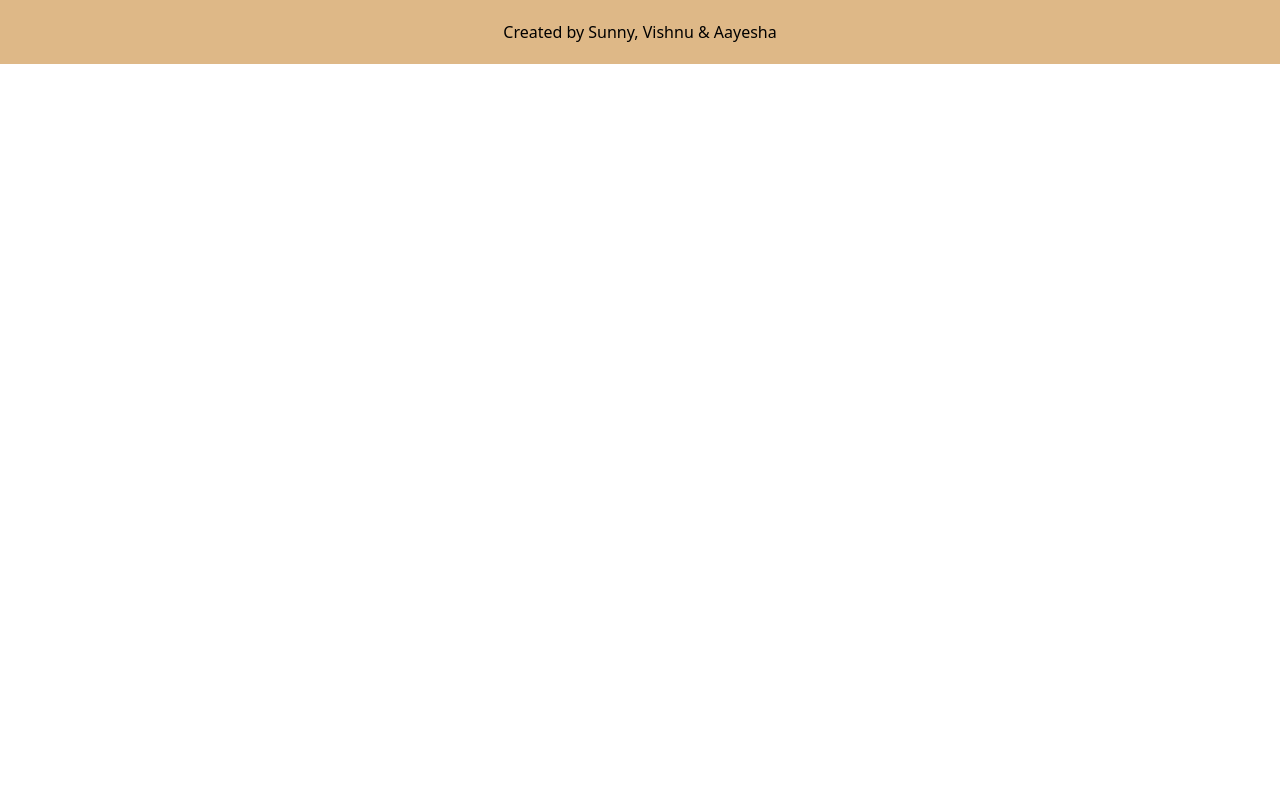
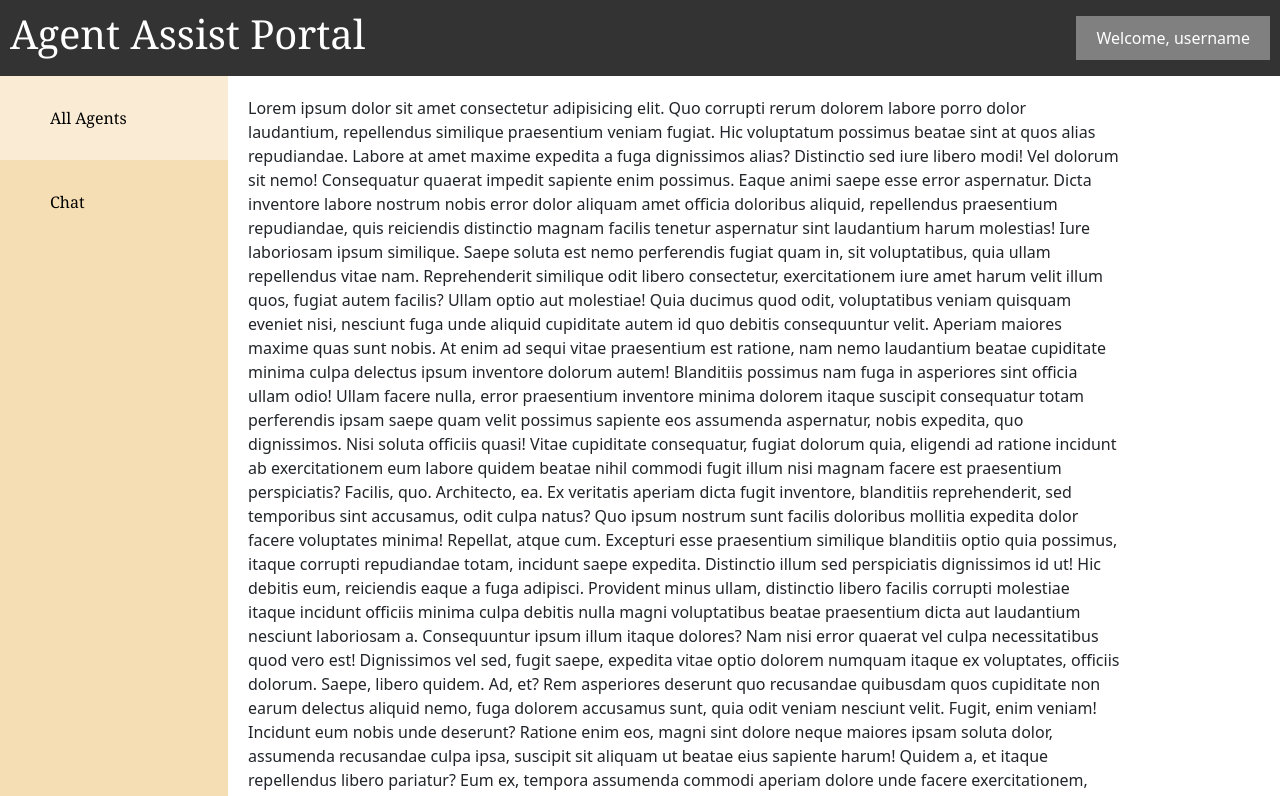
Before and after one commit to viya410/agent-assist, an Angular app: page /chat/user in a window 1280 px wide. Before the commit this address led to /. Shown: the top 796 px of the page. Built offline with nearby package versions, Linux system fonts and the light colour scheme.

Commit message:
created dashboard style should add profiles n chat

```diff
--- a/src/app/app-routing.module.ts
+++ b/src/app/app-routing.module.ts
@@ -12,7 +12,11 @@ const routes: Routes = [
   {
   path:'justlogin',component:JustloginComponent
 },
-  { path: 'profiles', loadChildren: () => import('./profiles/profiles.module').then(m => m.ProfilesModule) }
+  { path: 'profiles', loadChildren: () => import('./profiles/profiles.module').then(m => m.ProfilesModule)
+},
+{
+  path: 'chat', loadChildren: ()=>import ('./profiles/profiles.module').then(m=>m.ProfilesModule)
+}
 ];
 
 @NgModule({
--- a/src/app/app.component.scss
+++ b/src/app/app.component.scss
@@ -1,9 +1,8 @@
 footer {
+    display: flex;
     background-color: burlywood;
     width: 100%;
-    bottom: 0;
-    text-align: center;
-   align-items: center;
-   padding: 20px;
-   color: black;
-  }
+    justify-content: center;
+    padding: 20px;
+    color: black;
+}
--- a/src/app/profiles/profiles.component.html
+++ b/src/app/profiles/profiles.component.html
@@ -1,23 +1,32 @@
-<header class="navbar">
-    <nav class="navbar-left">
-      <!-- Left side of the navbar content -->
-      <ul>
-        <li><a routerLink="/profiles/chat">Chat</a></li>
-        <li><a routerLink="/profiles/user">User</a></li>
-        <li><a routerLink="/profiles/admin">Admin</a></li>
-        <!-- Add more links as needed -->
-      </ul>
-    </nav>
-    <div class="navbar-right">
-      <!-- Right side of the navbar content -->
-      <!-- You can add user-related controls, settings, etc. here -->
+<header>
+  <div>
+    <h1>Agent Assist Portal</h1>
+  </div>
+  <div class="dropdown">
+    <button (click)="toggleDropdown()">Welcome, username</button>
+  <div *ngIf="isClicked" class="dropdown-content">
+    <p>Username</p>
+    <a id="logout" href="./justlogin">Logout</a>
+  </div>
+  </div>
+</header>
+
+<div class="container">
+  <div class="navbar">
+    <ul>
+      <div class="div1">
+      <li>
+        <a href="#">All Agents</a>
+      </li>
+      </div>
+      <div class="div2">
+      <li>
+        <a href="./profiles/chat">Chat</a>
+      </li>
     </div>
-  </header>
-  <aside>
-    <div class="logo-container">
-        <p>hello
-        </p>
-        <p>hi</p>
-        <p>Welcome</p>
-    </div>
-</aside>
+    </ul>
+  </div>
+  <div class="content">
+    <router-outlet></router-outlet>
+  </div>
+</div>
--- a/src/app/profiles/profiles.component.scss
+++ b/src/app/profiles/profiles.component.scss
@@ -1,43 +1,114 @@
-/* profile-header.component.css */
-.navbar {
+body{
+  font-family: Georgia, 'Times New Roman', Times, serif;
+  margin: 0;
+  padding: 0;
   display: flex;
-    align-items: center;
-    justify-content: space-between;
-    background-color: #333; /* Adjust as needed */
-    color: white;
-    padding: 10px 20px;
+  flex-direction: column;
+  min-height: 100vh;
 }
 
-  .navbar-left {
+header{
+  background-color: #333;
+  color: #fff;
+  padding: 10px;
   display: flex;
+  justify-content: space-between;
   align-items: center;
 }
 
-  .navbar-left ul {
-    list-style: none;
+.container{
   display: flex;
+  flex: 1;
   margin: 0;
   padding: 0;
 }
 
-  .navbar-left li {
-    margin-right: 20px;
+.navbar{
+  background-color: wheat;
+  color: black;
+  width: 20%;
+  padding: 0;
+  min-height: 100%;
+  display: flex;
+  flex-direction: column;
+  align-items: flex-start;
 }
 
-  .navbar-left a {
-    text-decoration: none;
-    color: white;
+.content{
+  flex: 1;
+  padding: 20px;
 }
 
-//   .navbar-right {
-//     /* You can adjust alignment and spacing here */
-//   }
-  aside{
+button{
+  background-color: grey;
+  color: #fff;
+  border: none;
+  padding: 10px 20px;
+  cursor: pointer;
+}
+
+.dropdown{
+  position: relative;
+  display: inline-block;
+}
+
+.dropdown-content{
+  display: none;
+  position: relative;
+  background-color: #333;
+  min-width: 160px;
+  box-shadow: 0px 8px 16px 0px rgba(0,0,0,0.2);
+  z-index: 1;
+  top: 100%;
+  left: 0;
+}
+
+.dropdown-content {
+  color: #fff;
+  padding: 12px 16px;
+  text-decoration: none;
   display: block;
-    flex-basis: 0;
-    flex-shrink: 1;
-    padding: 0.75rem;
 }
-aside{
-    flex: 1;
+
+.dropdown-content a:hover{
+  background-color: #007bff;
 }
+
+.dropdown:hover .dropdown-content{
+  display: block;
+}
+
+h1{
+  font-family: Georgia, 'Times New Roman', Times, serif;
+}
+
+li{
+  list-style: none;
+  margin: 10px;
+  padding: 10px;
+  font-family: Georgia, 'Times New Roman', Times, serif;
+}
+
+a{
+  text-decoration: none;
+  margin: 10px;
+  padding: 10px;
+  color: black;
+  font-weight: 500;
+}
+
+.navbar ul{
+  list-style: none;
+  padding: 0;
+  margin: 0;
+  width: 100%;
+}
+
+.div1, .div2{
+  display: flex;
+  padding: 10px;
+}
+
+.div1{
+  background-color: rgb(249, 235, 212);
+}
--- a/src/app/profiles/profiles.component.ts
+++ b/src/app/profiles/profiles.component.ts
@@ -6,5 +6,9 @@ import { Component } from '@angular/core';
   styleUrls: ['./profiles.component.scss']
 })
 export class ProfilesComponent {
-
+  isClicked = false;
+  toggleDropdown(){
+    console.log('hello')
+    this.isClicked=!this.isClicked ;
+  }
 }
--- a/src/app/profiles/user/user.component.html
+++ b/src/app/profiles/user/user.component.html
@@ -1 +1,20 @@
-<p>user works!</p>
+<p>Lorem ipsum dolor sit amet consectetur adipisicing elit. Quo corrupti rerum dolorem labore porro dolor laudantium, repellendus similique praesentium veniam fugiat. Hic voluptatum possimus beatae sint at quos alias repudiandae.
+Labore at amet maxime expedita a fuga dignissimos alias? Distinctio sed iure libero modi! Vel dolorum sit nemo! Consequatur quaerat impedit sapiente enim possimus. Eaque animi saepe esse error aspernatur.
+Dicta inventore labore nostrum nobis error dolor aliquam amet officia doloribus aliquid, repellendus praesentium repudiandae, quis reiciendis distinctio magnam facilis tenetur aspernatur sint laudantium harum molestias! Iure laboriosam ipsum similique.
+Saepe soluta est nemo perferendis fugiat quam in, sit voluptatibus, quia ullam repellendus vitae nam. Reprehenderit similique odit libero consectetur, exercitationem iure amet harum velit illum quos, fugiat autem facilis?
+Ullam optio aut molestiae! Quia ducimus quod odit, voluptatibus veniam quisquam eveniet nisi, nesciunt fuga unde aliquid cupiditate autem id quo debitis consequuntur velit. Aperiam maiores maxime quas sunt nobis.
+At enim ad sequi vitae praesentium est ratione, nam nemo laudantium beatae cupiditate minima culpa delectus ipsum inventore dolorum autem! Blanditiis possimus nam fuga in asperiores sint officia ullam odio!
+Ullam facere nulla, error praesentium inventore minima dolorem itaque suscipit consequatur totam perferendis ipsam saepe quam velit possimus sapiente eos assumenda aspernatur, nobis expedita, quo dignissimos. Nisi soluta officiis quasi!
+Vitae cupiditate consequatur, fugiat dolorum quia, eligendi ad ratione incidunt ab exercitationem eum labore quidem beatae nihil commodi fugit illum nisi magnam facere est praesentium perspiciatis? Facilis, quo. Architecto, ea.
+Ex veritatis aperiam dicta fugit inventore, blanditiis reprehenderit, sed temporibus sint accusamus, odit culpa natus? Quo ipsum nostrum sunt facilis doloribus mollitia expedita dolor facere voluptates minima! Repellat, atque cum.
+Excepturi esse praesentium similique blanditiis optio quia possimus, itaque corrupti repudiandae totam, incidunt saepe expedita. Distinctio illum sed perspiciatis dignissimos id ut! Hic debitis eum, reiciendis eaque a fuga adipisci.
+Provident minus ullam, distinctio libero facilis corrupti molestiae itaque incidunt officiis minima culpa debitis nulla magni voluptatibus beatae praesentium dicta aut laudantium nesciunt laboriosam a. Consequuntur ipsum illum itaque dolores?
+Nam nisi error quaerat vel culpa necessitatibus quod vero est! Dignissimos vel sed, fugit saepe, expedita vitae optio dolorem numquam itaque ex voluptates, officiis dolorum. Saepe, libero quidem. Ad, et?
+Rem asperiores deserunt quo recusandae quibusdam quos cupiditate non earum delectus aliquid nemo, fuga dolorem accusamus sunt, quia odit veniam nesciunt velit. Fugit, enim veniam! Incidunt eum nobis unde deserunt?
+Ratione enim eos, magni sint dolore neque maiores ipsam soluta dolor, assumenda recusandae culpa ipsa, suscipit sit aliquam ut beatae eius sapiente harum! Quidem a, et itaque repellendus libero pariatur?
+Eum ex, tempora assumenda commodi aperiam dolore unde facere exercitationem, pariatur molestiae dolores dolorem nam rerum perspiciatis voluptate provident minus sit recusandae autem quos, alias modi. Dignissimos expedita quidem beatae.
+Soluta suscipit totam cupiditate similique id. Doloribus repellat illo pariatur, dolore voluptas, inventore quas velit nihil modi natus ut veniam optio temporibus magni voluptate nesciunt delectus dicta placeat non vel.
+In neque tempore, laborum repudiandae laboriosam sapiente eveniet voluptatem iusto ad quas quod quasi consequuntur hic magni molestias nobis impedit voluptatibus natus aliquam eligendi tenetur pariatur? Officia necessitatibus at perferendis.
+Enim voluptas voluptatem, sunt velit nostrum saepe temporibus eos autem praesentium culpa architecto facilis laboriosam nemo ratione similique provident suscipit libero officia sed fugit repellat vero. Repellendus repudiandae corrupti eveniet.
+Corrupti quo quisquam officia. Dolorem beatae saepe aliquid dolor, est itaque, ipsa odio magnam veritatis cum ab obcaecati adipisci nobis libero debitis officia vel eaque eum labore? Magnam, cumque repellendus.
+</p>
```
Also changed, not shown: src/app/loginsignup/loginsignup.component.scss (line endings or trailing spaces). Lines whose indentation alone changed are shown as unchanged.
